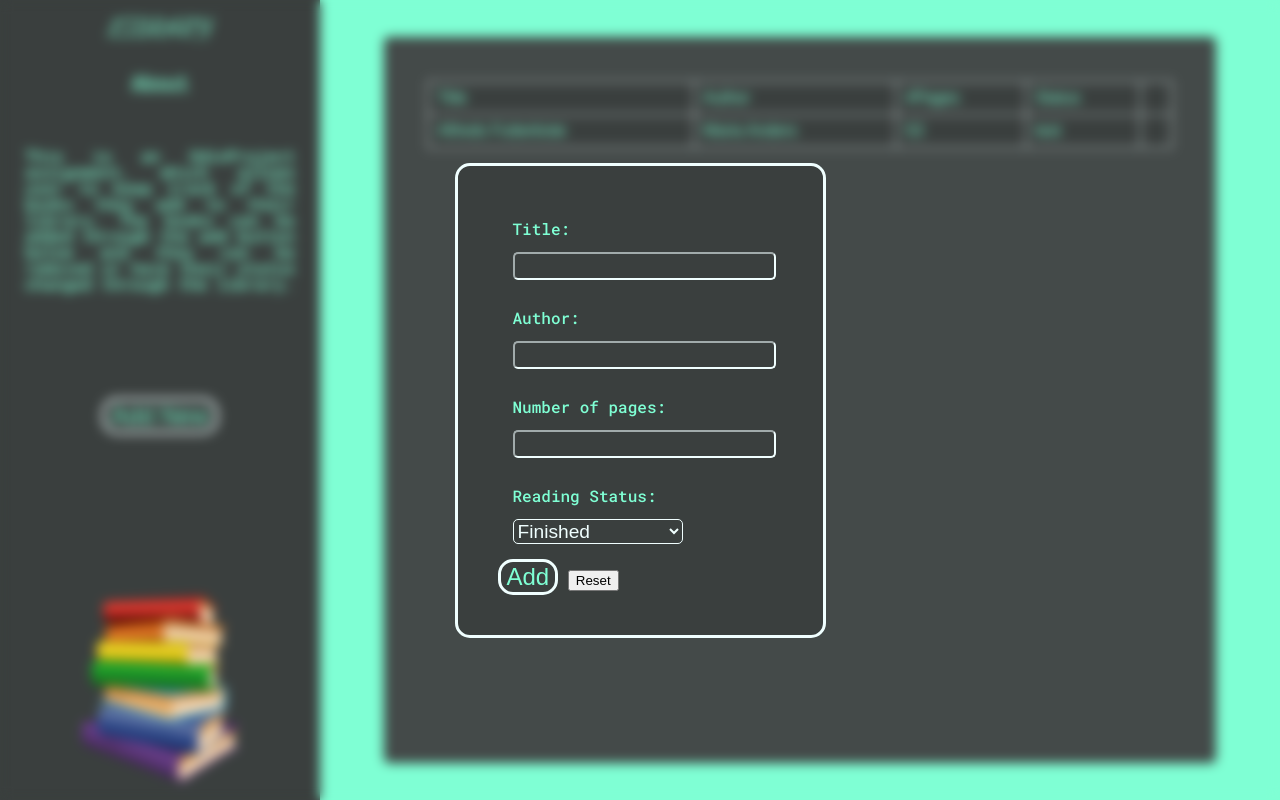
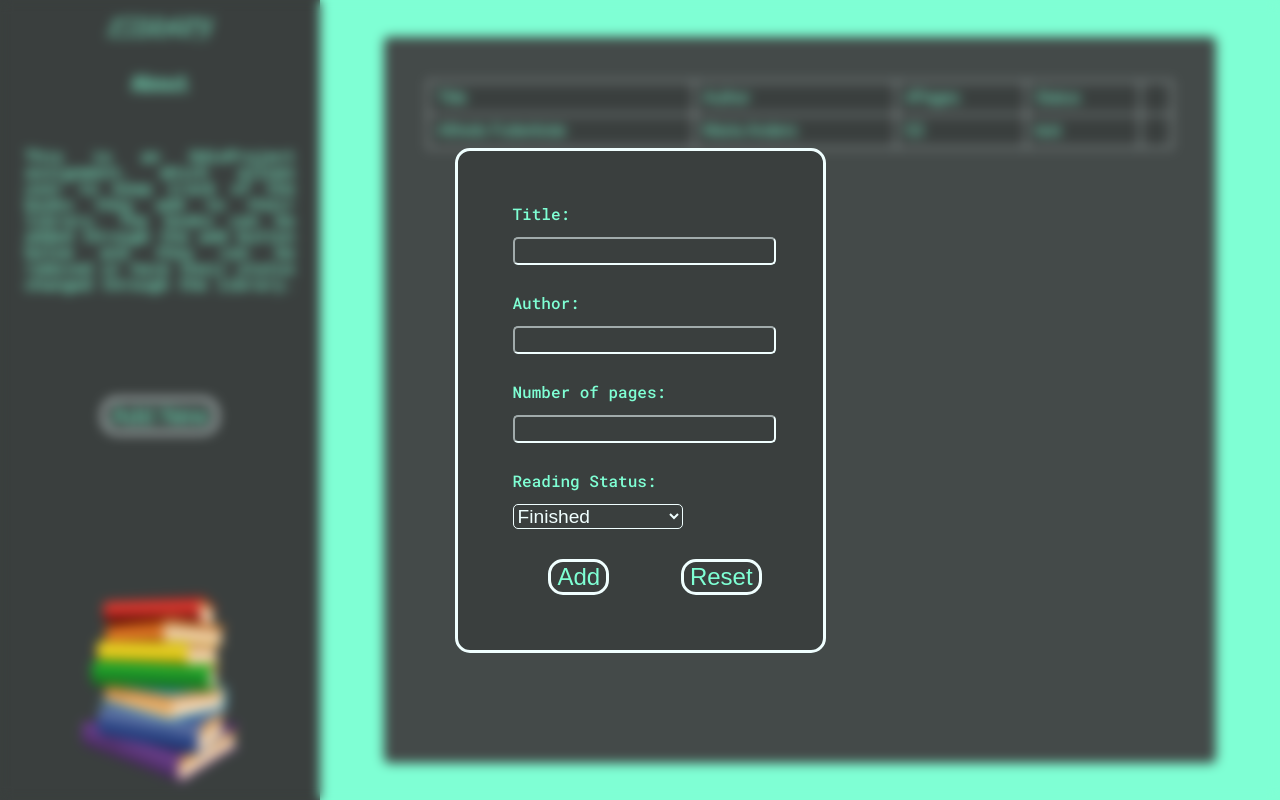
Before and after one commit to Yavuz1997/library, a plain HTML site: page index.html in a window 1280 px wide. Both pictures are taken after a click on the button "Add New". Drawn offline with Linux system fonts and the light colour scheme.

Commit message:
styling for new button

```diff
--- a/style.css
+++ b/style.css
@@ -78,7 +78,7 @@ label{
     display:none;
 }
 
-#addButton, #submit{
+#addButton, #submit, #resetButton{
     border: 3px solid azure;
     border-radius: 15px;
     background:#3a3f3e;
@@ -89,11 +89,19 @@ label{
     cursor: pointer;
 }
 
-#addButton:hover, #submit:hover{
+#formButtons{
+    width:100%;
+    display:flex;
+    align-items: center;
+    justify-content: center;
+    margin:15px;
+}
+
+#addButton:hover, #submit:hover, #resetButton:hover{
     border-color: aquamarine;
 }
 
-#addButton:active, #submit:active{
+#addButton:active, #submit:active, #resetButton:active{
     transform: scale(0.9);
 }
 
```
